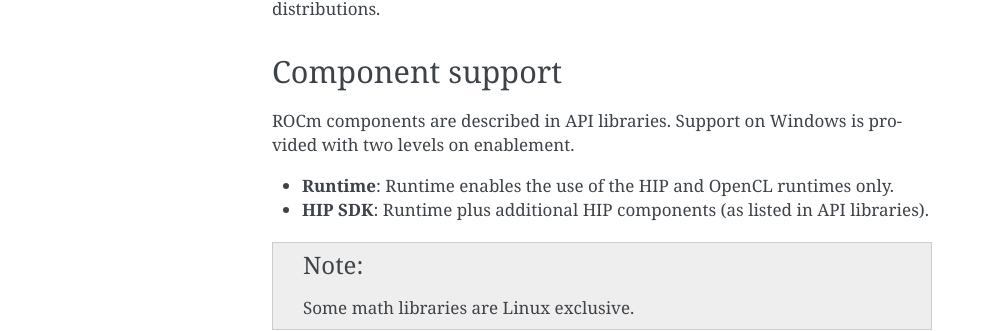
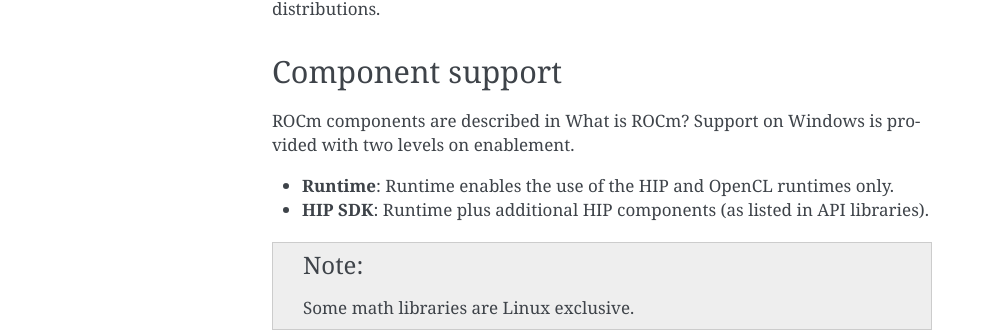
Before and after one commit to ROCm/rocm-install-on-windows, a Sphinx documentation site: the page built from docs/reference/system-requirements.rst, in a window 1280 px wide. Shown: the part 833-1164 px from the top of the page, without its empty margins (148-1141 px from the left). Built offline with Sphinx 7.4.7, drawn with Linux system fonts in a browser that asks for light colours.

Commit message:
link name

```diff
--- a/docs/reference/system-requirements.rst
+++ b/docs/reference/system-requirements.rst
@@ -71,7 +71,7 @@
 Component support
 ===============================================
 
-ROCm components are described in :doc:`API libraries <rocm:what-is-rocm>`. Support on Windows is
+ROCm components are described in :doc:`What is ROCm? <rocm:what-is-rocm>` Support on Windows is
 provided with two levels on enablement.
 
 * **Runtime**: Runtime enables the use of the HIP and OpenCL runtimes only.
```
